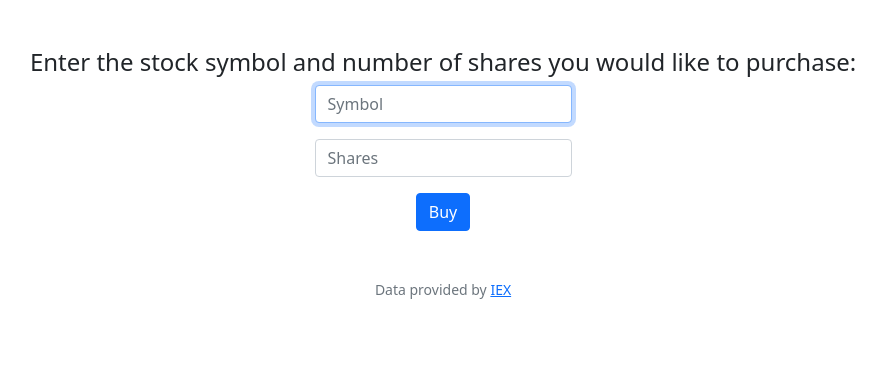
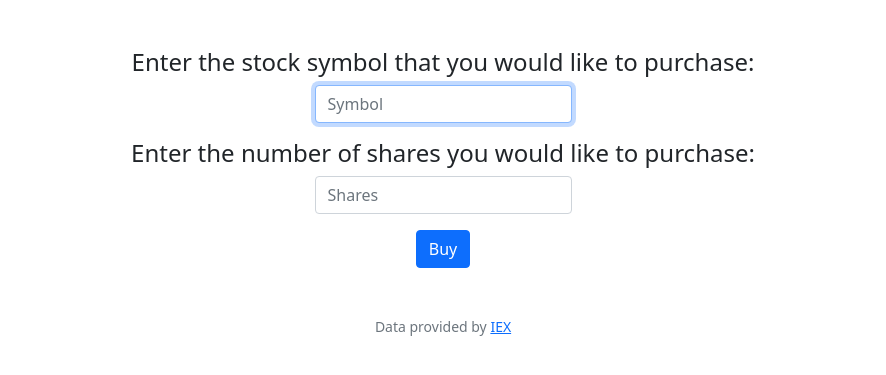
Before and after one commit to johnelliott626/stock-trader, a Flask app: page /buy in a window 1280 px wide. Shown: the part 76-451 px from the top of the page, without its empty margins (197-1083 px from the left). Run offline with Flask 2, Linux system fonts and the light colour scheme; a user stored in the database is signed in; some libraries are stand-ins or nearby versions.

Commit message:
ddd, Sep 9/12/2022, YYYY, 6:26 A +0

```diff
--- a/templates/buy.html
+++ b/templates/buy.html
@@ -5,11 +5,12 @@
 {% endblock %}
 
 {% block main %}
-    <h4>Enter the stock symbol and number of shares you would like to purchase:</h4>
     <form action="/buy" method="post">
+        <h4>Enter the stock symbol that you would like to purchase:</h4>
         <div class="mb-3">
             <input autocomplete="off" autofocus class="form-control mx-auto w-auto" id="symbol" name="symbol" placeholder="Symbol" type="text">
         </div>
+        <h4>Enter the number of shares you would like to purchase:</h4>
         <div class="mb-3">
             <input autocomplete="off" autofocus class="form-control mx-auto w-auto" id="shares" name="shares" placeholder="Shares" type="text">
         </div>
--- a/templates/quote.html
+++ b/templates/quote.html
@@ -6,6 +6,7 @@
 
 {% block main %}
     <form action="/quote" method="post">
+        <h4>Enter the stock's symbol that you would like to quote:</h4>
         <div class="mb-3">
             <input autocomplete="off" autofocus class="form-control mx-auto w-auto" id="symbol" name="symbol" placeholder="Symbol" type="text">
         </div>
```
Also changed, not shown: 1 other file.
